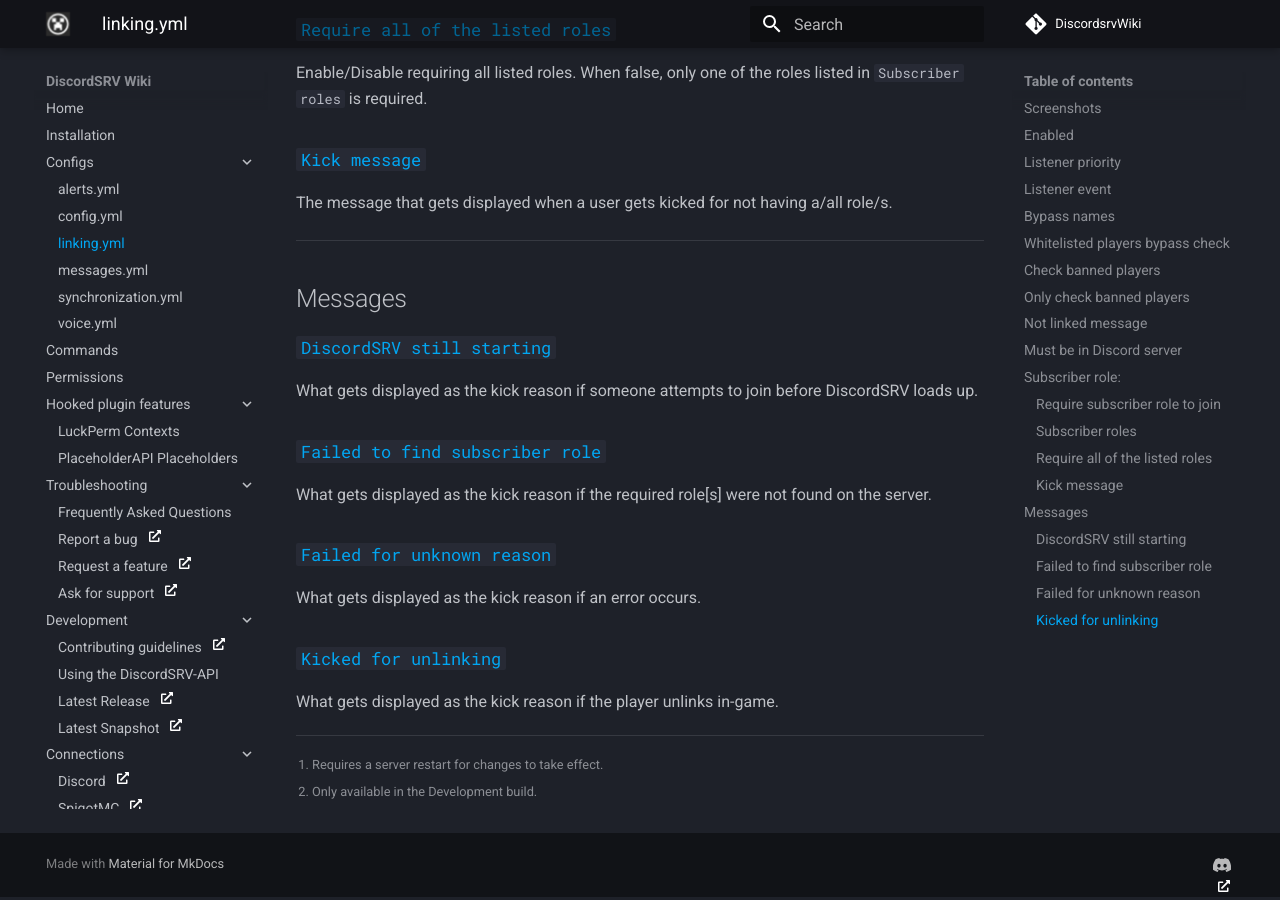
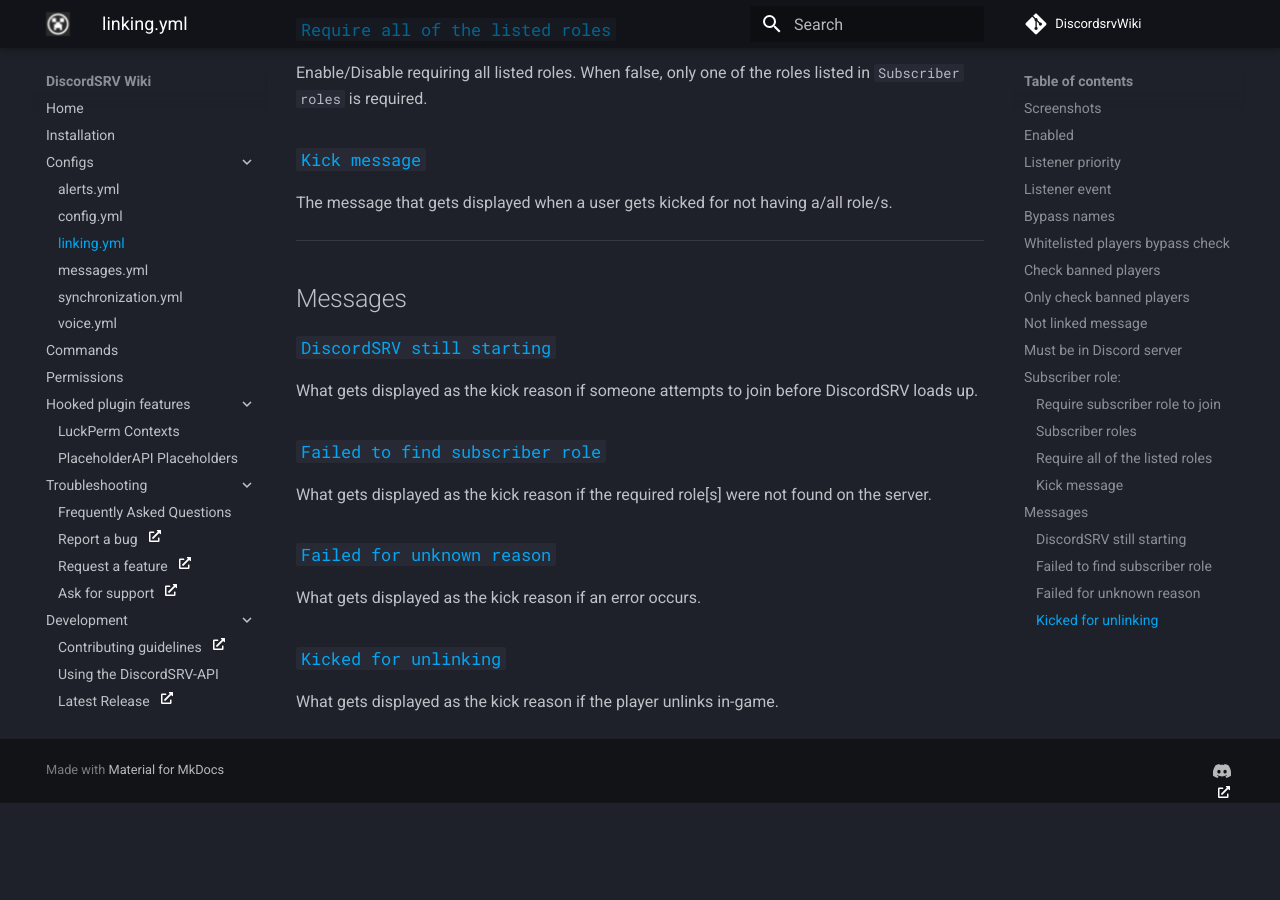
Before and after one commit to DiscordSRV/Documentation, an MkDocs documentation site: the page built from docs/linking.md, in a window 1280 px wide and 900 px high, scrolled down 2704 px. Built offline with MkDocs 1.6.1 and Material for MkDocs 9.7.7, drawn with Linux system fonts in a browser that asks for light colours; emoji names are drawn with the system emoji font; comment, search, counter and statistics services are not loaded; after the commit the page ends 3510 px from its top, so only the background shows below that.

Commit message:
remove unused footnotes

```diff
--- a/docs/linking.md
+++ b/docs/linking.md
@@ -74,6 +74,3 @@
 What gets displayed as the kick reason if an error occurs.
 ### [`Kicked for unlinking`](https://config.discordsrv.com/linking/Kicked%20for%20unlinking)
 What gets displayed as the kick reason if the player unlinks in-game.
-
-[^1]: Requires a server restart for changes to take effect.
-[^2]: Only available in the Development build.
```
